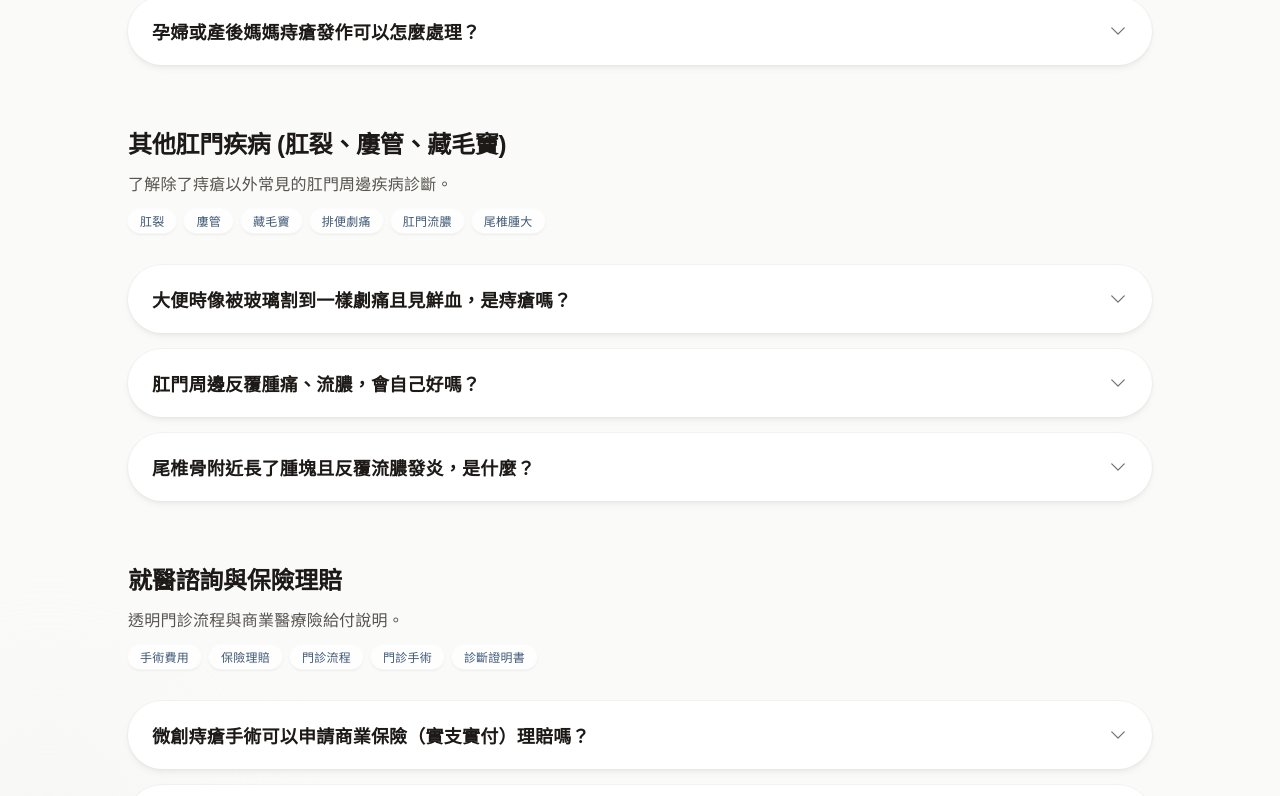
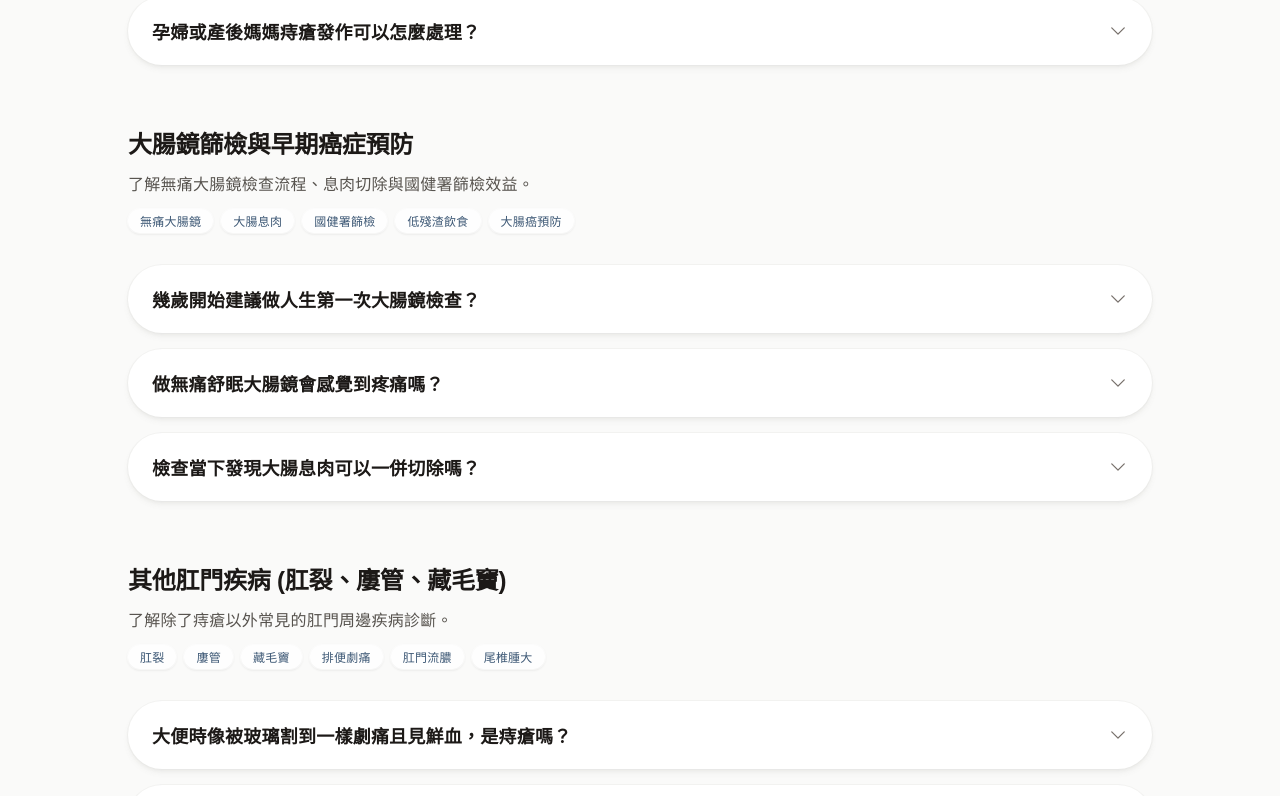
Before and after one commit to AioliaKnight/drfuku, a Next.js app: page /faq in a window 1280 px wide. Shown: the part 2240-3036 px from the top of the page. Built offline with nearby package versions, Linux system fonts and the light colour scheme; no server answers.

Commit message:
feat(faq): add 6th category on painless colonoscopy & early polyp screening to FAQ page; further enriched overall site content depth

```diff
--- a/src/modules/marketing/data/faq.ts
+++ b/src/modules/marketing/data/faq.ts
@@ -65,6 +65,25 @@ export const faqCategories = [
     ]
   },
   {
+    title: "大腸鏡篩檢與早期癌症預防",
+    description: "了解無痛大腸鏡檢查流程、息肉切除與國健署篩檢效益。",
+    keywords: ["無痛大腸鏡", "大腸息肉", "國健署篩檢", "低殘渣飲食", "大腸癌預防"],
+    faqs: [
+      {
+        question: "幾歲開始建議做人生第一次大腸鏡檢查？",
+        answer: "一般建議無症狀者在 40 歲以上進行人生第一支大腸鏡做為基礎評估；若有一等親大腸癌家族病史者，建議提前至 30-35 歲或比家人發病年齡早 10 歲進行檢查。"
+      },
+      {
+        question: "做無痛舒眠大腸鏡會感覺到疼痛嗎？",
+        answer: "無痛舒眠大腸鏡由專科麻醉醫師全程給予短效鎮靜藥物，患者會在舒適放鬆的睡眠狀態下完成檢查（約 15-20 分鐘），完全不會感覺到傳統大腸鏡的腹脹或痛感。"
+      },
+      {
+        question: "檢查當下發現大腸息肉可以一併切除嗎？",
+        answer: "可以。在大腸鏡檢查過程中，若發現早期腺瘤性息肉，阿福醫師能在無痛狀態下當場直接進行微創息肉電切處置，免去第二次檢查與麻醉的負擔。"
+      }
+    ]
+  },
+  {
     title: "其他肛門疾病 (肛裂、廔管、藏毛竇)",
     description: "了解除了痔瘡以外常見的肛門周邊疾病診斷。",
     keywords: ["肛裂", "廔管", "藏毛竇", "排便劇痛", "肛門流膿", "尾椎腫大"],
```
